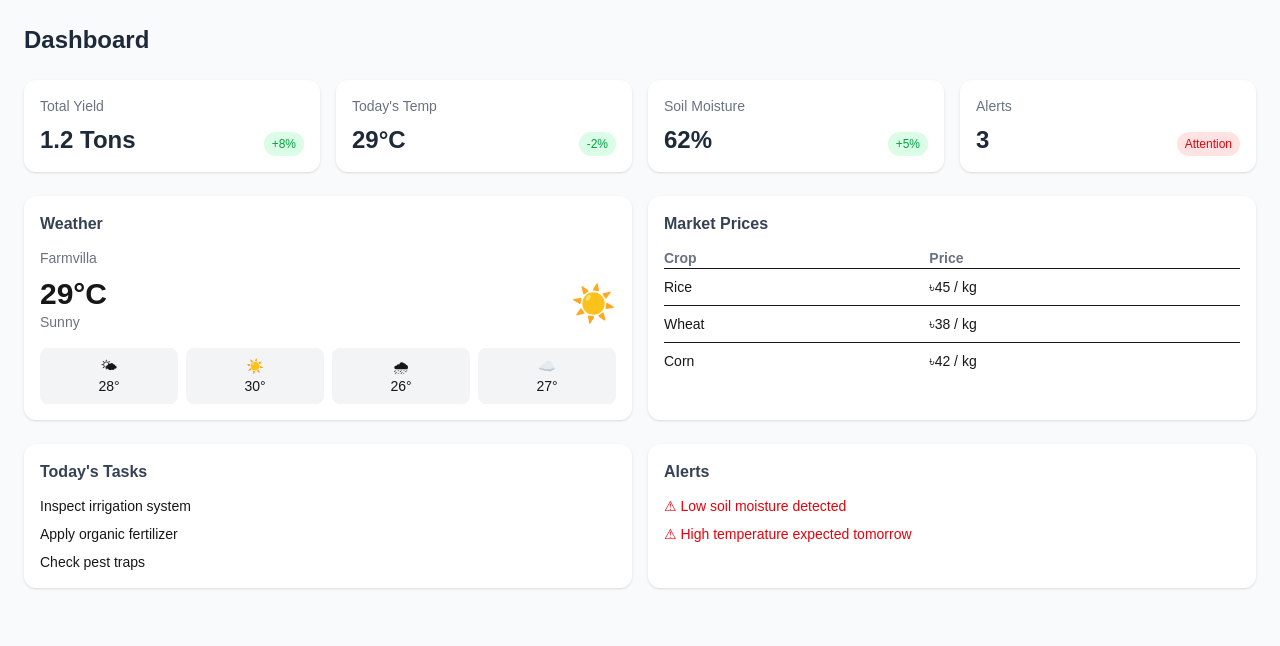
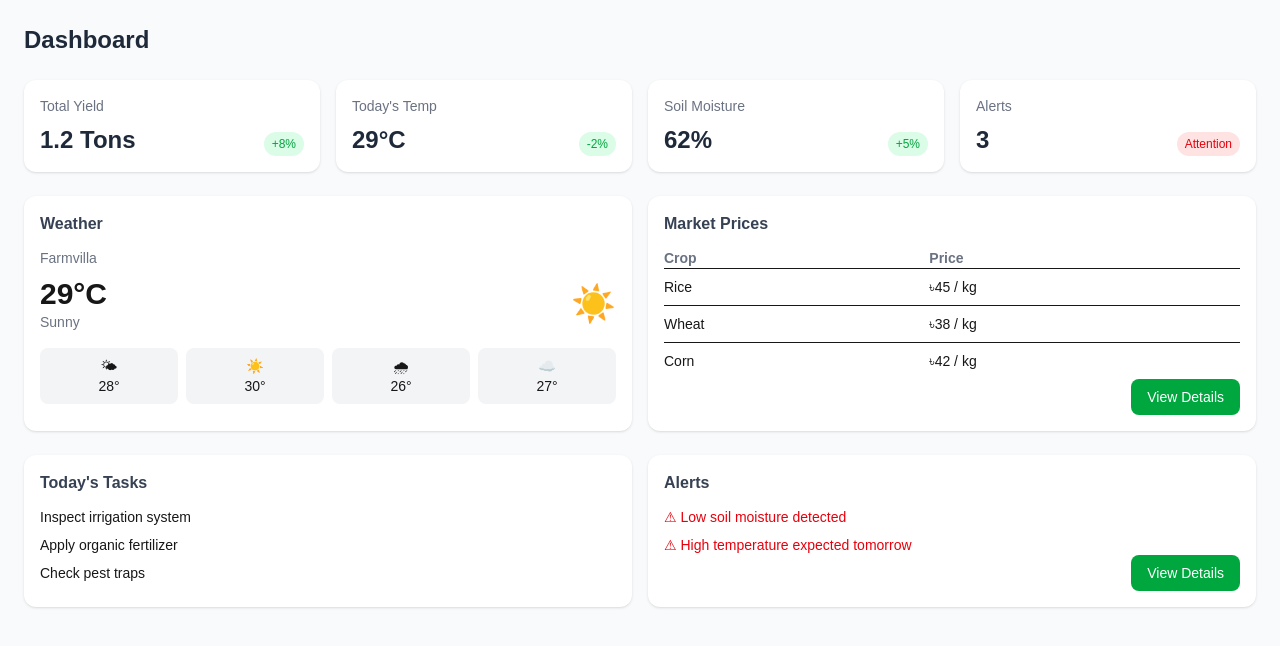
Before and after one commit to sohaibislam45/smart-agriculture-web-platform, a Next.js app: page /dashboard in a window 1280 px wide. Shown: the top 646 px of the page. Built offline with nearby package versions, Linux system fonts and the light colour scheme.

Commit message:
[Added] A button

```diff
--- a/src/app/dashboard/page.jsx
+++ b/src/app/dashboard/page.jsx
@@ -4,6 +4,7 @@ import WeatherCard from "@/components/dashboard/WeatherCard";
 import TasksCard from "@/components/dashboard/TasksCard";
 import MarketOverview from "@/components/dashboard/MarketOverview";
 import AlertsCard from "@/components/dashboard/AlertsCard";
+
 const page = () => {
   return (
     <div className="p-4 md:p-6 space-y-6 bg-gray-50 min-h-screen">
@@ -29,6 +30,8 @@ const page = () => {
         <TasksCard></TasksCard>
         <AlertsCard></AlertsCard>
       </section>
+
+
     </div>
   );
 };
--- a/src/components/dashboard/AlertsCard.jsx
+++ b/src/components/dashboard/AlertsCard.jsx
@@ -1,6 +1,7 @@
 import React from 'react';
 import SectionCard from '../ui/SectionCard';
 import { alerts } from '@/data/dashboardSample';
+import Button from '../ui/Button';
 const AlertsCard = () => {
     return (
         <SectionCard title="Alerts">
@@ -9,6 +10,9 @@ const AlertsCard = () => {
           <li key={i}>⚠ {alert}</li>
         ))}
       </ul>
+      <div className="flex justify-end">
+        <Button>View Details</Button>
+      </div>
     </SectionCard>
     );
 };
--- a/src/components/dashboard/MarketOverview.jsx
+++ b/src/components/dashboard/MarketOverview.jsx
@@ -1,6 +1,7 @@
 import React from 'react';
 import SectionCard from '../ui/SectionCard';
 import { marketPrices } from '@/data/dashboardSample';
+import Button from '../ui/Button';
 const MarketOverview = () => {
     return (
          <SectionCard title="Market Prices">
@@ -20,6 +21,9 @@ const MarketOverview = () => {
           ))}
         </tbody>
       </table>
+      <div className="flex justify-end">
+        <Button>View Details</Button>
+      </div>
     </SectionCard>
     );
 };
--- /dev/null
+++ b/src/components/ui/Button.jsx
@@ -0,0 +1,29 @@
+import React from "react";
+
+const Button = ({
+  children,
+  onClick,
+  type = "button",
+  disabled = false,
+  className = "",
+}) => {
+  return (
+    <button
+      type={type}
+      onClick={onClick}
+      disabled={disabled}
+      className={`
+        px-4 py-2 text-sm font-medium rounded-lg
+        bg-green-600 text-white
+        hover:bg-green-700
+        disabled:opacity-50 disabled:cursor-not-allowed
+        transition
+        ${className}
+      `}
+    >
+      {children}
+    </button>
+  );
+};
+
+export default Button;
```
